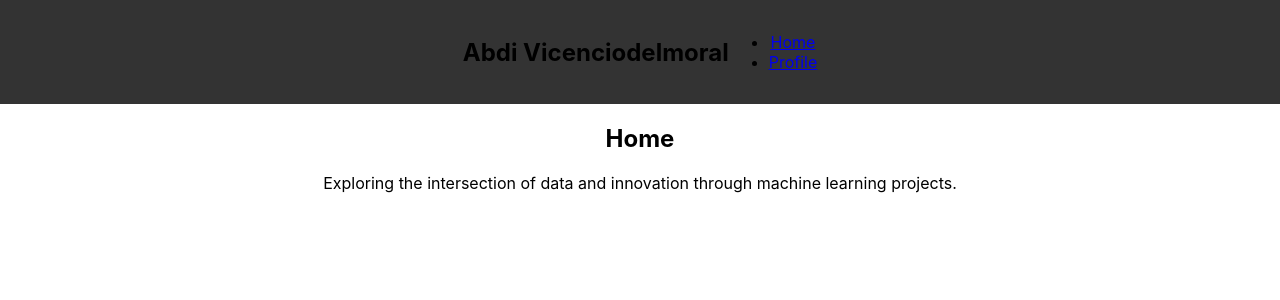
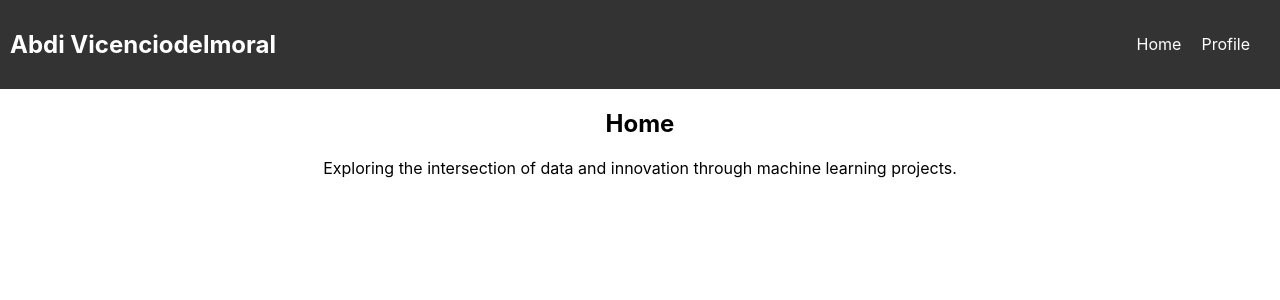
Before and after one commit to AbdiVicenciodelmoral/AbdiVicenciodelmoral.github.io, a React (Create React App) app in the folder my-github-pages-app/: page / in a window 1280 px wide. Shown: the top 300 px of the page. Built offline with nearby package versions, Linux system fonts and the light colour scheme.

Commit message:
Active Sections

```diff
--- a/my-github-pages-app/src/components/Navbar.css
+++ b/my-github-pages-app/src/components/Navbar.css
@@ -1,13 +1,34 @@
+/* Navbar.css */
 
 .navbar {
   display: flex;
-    justify-content: center;
   align-items: center;
+  padding: 10px;
   background-color: #333;
-    padding: 1rem;
+  color: #fff;
 }
 
 .navbar h1 {
-    color: black;
-    font-size: 1.5rem;
+  margin-right: auto;
+  font-size: 24px;
 }
+
+.navbar ul {
+  list-style: none;
+  margin: 0;
+  padding: 0;
+  display: flex;
+}
+
+.navbar li {
+  margin-right: 20px;
+}
+
+.navbar a {
+  color: #fff;
+  text-decoration: none;
+}
+
+.navbar a:hover {
+  text-decoration: underline;
+}
--- a/package.json
+++ /dev/null
@@ -1,5 +0,0 @@
-{
-  "devDependencies": {
-    "gh-pages": "^6.1.1"
-  }
-}
```
Also changed, not shown: 2 other files (tests, documents, lock files or other folders). Lines whose indentation alone changed are shown as unchanged.
